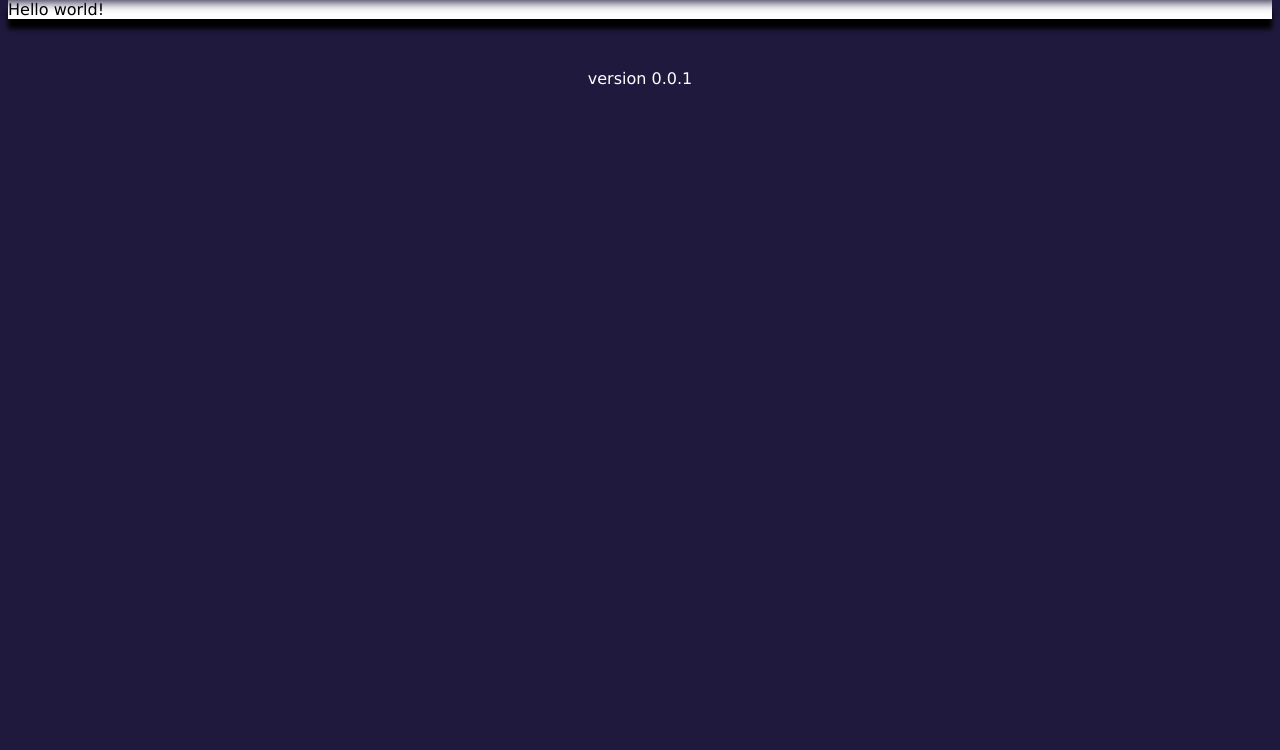
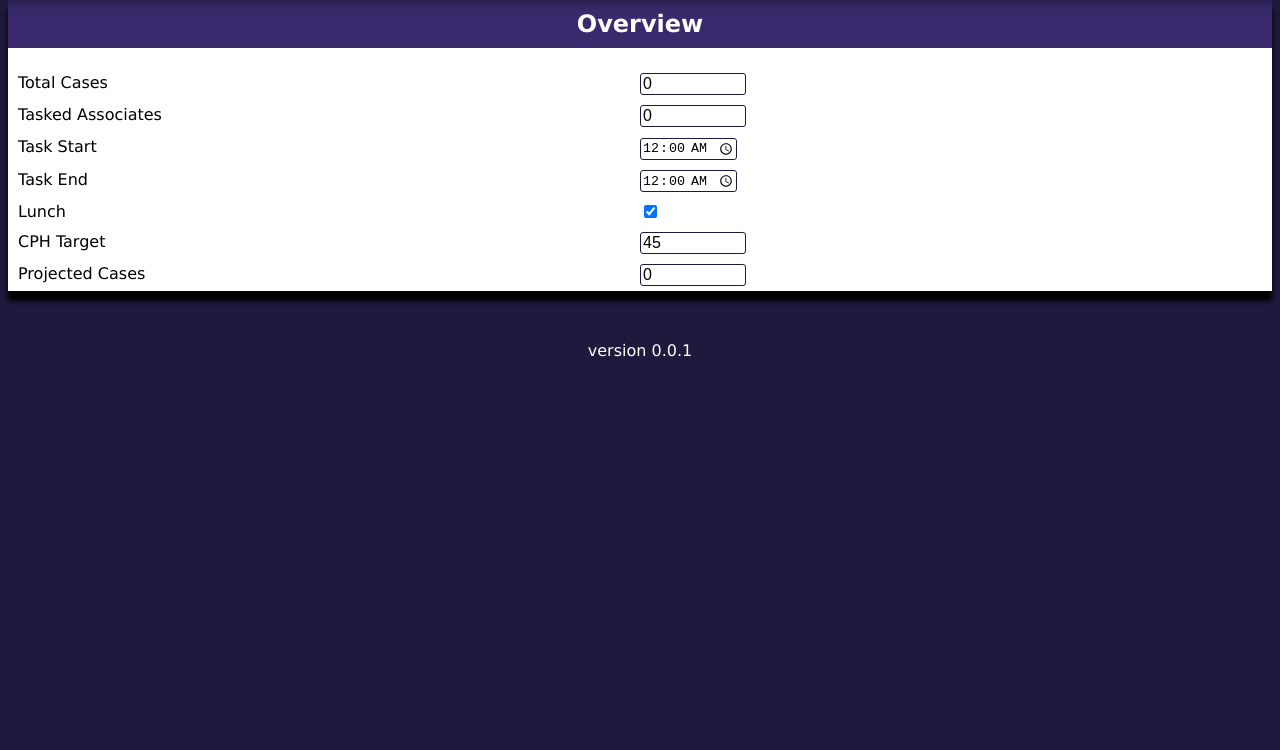
Before and after one commit to staticobj/lpsutil, a plain HTML site: page index.html in a window 1280 px wide. Shown: the part 50-800 px from the top of the page. Drawn offline with Linux system fonts and the light colour scheme.

Commit message:
Add files via upload

```diff
--- a/index.html
+++ b/index.html
@@ -5,7 +5,6 @@
     <meta charset="UTF-8">
     <meta name="viewport" content="width=device-width, initial-scale=1">
     <link rel="stylesheet" type="text/css" href="main.css">
-    <script type="text/javascript" src="main.js"></script>
   </head>
 
   <body>
@@ -13,10 +12,73 @@
       <h1>lpsutil</h1>
     </header>
     <main>
-      <p>Hello world!</p>
+      <form id="metrics">
+        <h2>Overview</h2>
+        <div class="ui-whitespace">
+          <div class="ui-table">
+            <div class="ui-table-row">
+              <div class="ui-table-col-50">
+                <span>Total Cases</span>
+              </div>
+              <div class="ui-table-col-50">
+                <input type="number" id="" value="0">
+              </div>
+            </div>
+            <div class="ui-table-row">
+              <div class="ui-table-col-50">
+                <span>Tasked Associates</span>
+              </div>
+              <div class="ui-table-col-50">
+                <input type="number" id="" value="0">
+              </div>
+            </div>
+            <div class="ui-table-row">
+              <div class="ui-table-col-50">
+                <span>Task Start</span>
+              </div>
+              <div class="ui-table-col-50">
+                <input type="time" id="" min="00:00" max="24:00" value="00:00">
+              </div>
+            </div>
+            <div class="ui-table-row">
+              <div class="ui-table-col-50">
+                <span>Task End</span>
+              </div>
+              <div class="ui-table-col-50">
+                <input type="time" id="" min="00:00" max="24:00" value="00:00">
+              </div>
+            </div>
+            <div class="ui-table-row">
+              <div class="ui-table-col-50">
+                <span>Lunch</span>
+              </div>
+              <div class="ui-table-col-50">
+                <input type="checkbox" id="" value="1" checked="yes">
+              </div>
+            </div>
+            <div class="ui-table-row">
+              <div class="ui-table-col-50">
+                <span>CPH Target</span>
+              </div>
+              <div class="ui-table-col-50">
+                <input type="number" id="" value="45">
+              </div>
+            </div>
+            <div class="ui-table-row">
+              <div class="ui-table-col-50">
+                <span>Projected Cases</span>
+              </div>
+              <div class="ui-table-col-50">
+                <input type="number" id="" value="0">
+              </div>
+            </div>
+          </div>
+        </div>
+      </form>
     </main>
     <footer>
       <p>version 0.0.1</p>
     </footer>
+    <script type="text/javascript" src="main.js"></script>
   </body>
 </html>
--- a/main.css
+++ b/main.css
@@ -2,7 +2,7 @@ html, body {
     padding: 0;
 }
 body {
-    font-family: Verdana, Geneva, Tahoma, sans-serif;
+    font-family: Verdana, Tahoma, sans-serif;
     font-size: 16px;
     background-color: #1f1a3d;
 }
@@ -35,4 +35,50 @@ main {
     margin: 50px auto;
     background-color: #ffffff;
     box-shadow: 0px 10px 5px;
+
+    h2 {
+        text-align: center;
+        color: #ffffff;
+        width: 100%;
+        padding: 10px 0 10px 0;
+        margin: 0;
+        background-color: #3a2a6d;
+    }
 }
+div.ui-whitespace {
+    margin: 20px 10px 20px 10px;
+}
+input {
+    border: 1px solid #1f1a3d;
+    border-radius: 3px;
+}
+input[type="number"] {
+    font-size: 16px;
+    width: 100px;
+    -moz-appearance: textfield;
+}
+input::-webkit-outer-spin-button,
+input::-webkit-inner-spin-button {
+    -webkit-appearance: none;
+    margin: 0;
+}
+div.ui-table {
+    display: table;
+    width: 100%;
+
+    div.ui-table-row {
+        display: table-row;
+        width: 100%;
+        padding-top: 5px;
+        padding-bottom: 5px;
+        clear: both;
+    }
+}
+div.ui-table-row {
+    div.ui-table-col-50 {
+        float: left;/* buggy browsers */
+        display: table-column;
+        width: 50%;
+        padding: 5px 0 5px 0;
+    }
+}
--- a/main.js
+++ b/main.js
@@ -0,0 +1,5 @@
+(function() {
+    document.getElementById('metrics').addEventListener('change', (event) => {
+
+    });
+})();
```
